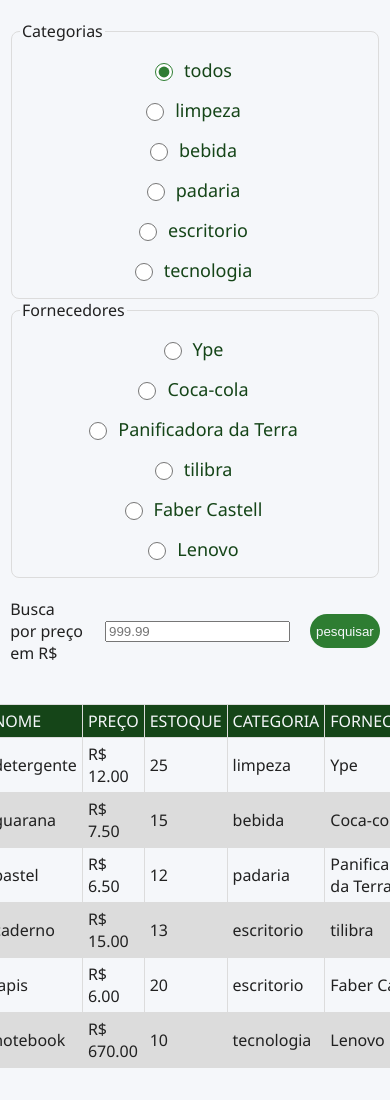
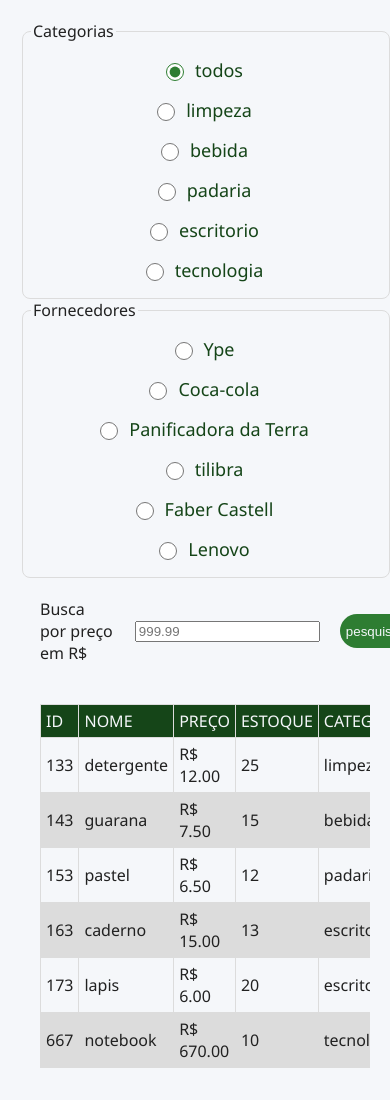
Before and after one commit to RomasRG/catalogo_produtos, a plain HTML site: page index.html in a window 390 px wide. Shown: the top 1100 px of the page. Drawn offline with Linux system fonts and the light colour scheme.

Commit message:
ajustando responsividade
faltou fazer a table scrollar

```diff
--- a/index.html
+++ b/index.html
@@ -21,6 +21,7 @@
         Busca por preço em R$<input type="text" name="pesquisa" id="search" placeholder="999.99" onkeyup="clickSearchBtn(event)">
         <button class="btn" id="searchBtn">pesquisar</button>
     </div>
+    <div id="tableDiv">
     <table id="productsTable">
         <thead>
             <tr class="FirstLine">
@@ -35,6 +36,7 @@
         <tbody></tbody>
         <tfoot></tfoot>
     </table>
+    </div>
     <script src="script.js"></script>
 </body>
 </html>
--- a/style.css
+++ b/style.css
@@ -42,10 +42,16 @@
 
 }
 
+#tableDiv{
+    display: inline-block;
+    overflow-x: auto;
+    width: 100%;
+}
+
 table{
    border-collapse: collapse;
     border-radius: var(--radius);
-    overflow: hidden;
+    overflow: auto;
     margin: 20px;
 }
 
@@ -112,12 +118,17 @@
 }
 
 @media(max-width: 500px){
+    body{
+        align-items: flex-start;
+    }
+
     #categories, #providers{
         display: flex;
         flex-direction: column;
         align-items: center;
         padding: 8px;
     }
+
     td{
         border: solid var(--border-color) 0.5px;
         font-size: 16px;
```
